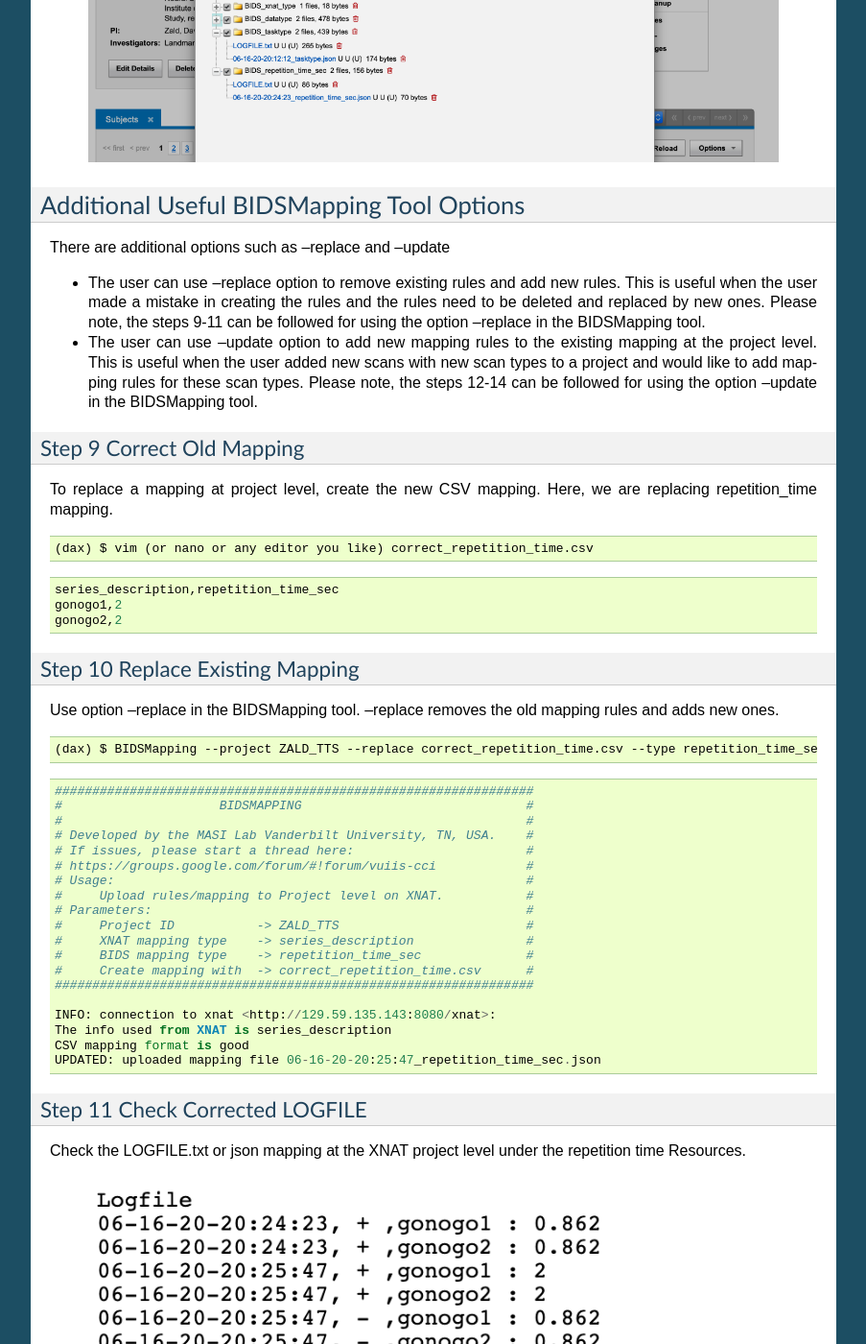
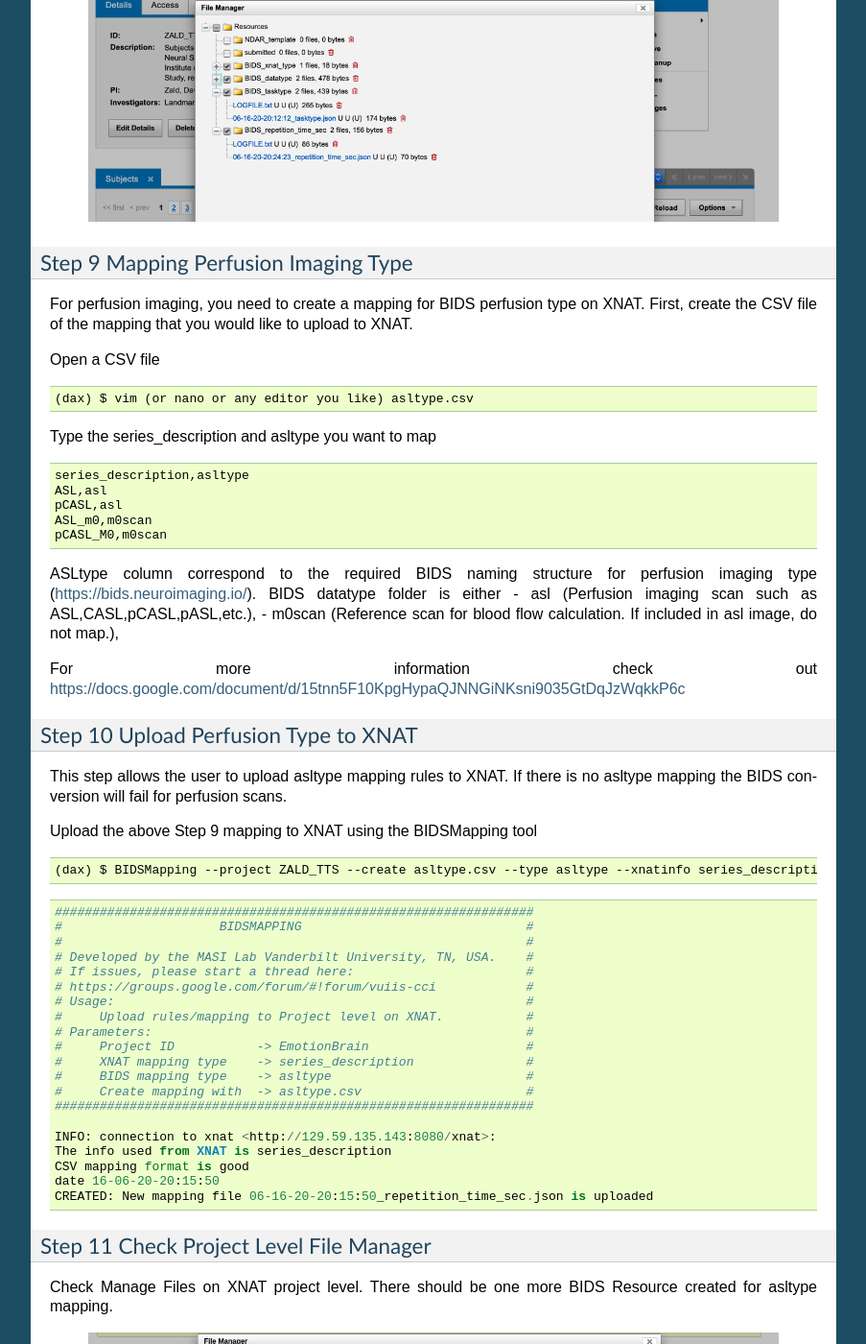
Before and after one commit to VUIIS/dax, a Sphinx documentation site: the page built from docs/BIDS_walkthrough.rst, in a window 1280 px wide and 1400 px high, scrolled down 4568 px. Shown: the whole window at 96% size, without its empty margins (198-1101 px from the left). Built offline with Sphinx 7.4.7, drawn with Linux system fonts in a browser that asks for light colours; some of the changed text lies outside the part shown.

Commit message:
Updated documentation on BIDS mapping to include perfusion imaging.

```diff
--- a/docs/BIDS_walkthrough.rst
+++ b/docs/BIDS_walkthrough.rst
@@ -22,13 +22,16 @@ Table of Contents
 6.  `Step 6 Mapping Repetition Time and Scans <#step-6-mapping-repetition-time-and-scans>`__
 7.  `Step 7 Upload Repetition Time Mapping to XNAT <#step-7-upload-repetition-time-mapping-to-xnat>`__
 8.  `Step 8 Check Project Level File Manager <#step-8-check-project-level-file-manager>`__
-9.  `Additional Useful BIDSMapping Tool Options <#additional-useful-bidsmapping-tool-options>`__
-10.  `Step 9 Correct Old Mapping <#step-9-correct-out-mapping>`__
-11. `Step 10 Replace Existing Mapping <#step-10-replace-existing-mapping>`__
-12. `Step 11 Check Corrected LOGFILE <#step-11-check-corrected-logfile>`__
-13. `Step 12 Add New Mapping <#step-12-add-new-mapping>`__
-14. `Step 13 Update Existing Mapping <#step-13-update-existing-mapping>`__
-15. `Step 14 Check Updated LOGFILE <#step-14-check-updated-logfile>`__
+9.  `Step 9 Mapping Perfusion Imaging Type <#step-9-bids-map-perfusion>`__
+10. `Step 10 Upload Perfusion Type to XNAT <#step-10-upload-asl-type>`__
+11. `Step 11 Check Project Level File Manager <#step-11-check-project-level-file-manager>`__
+12. `Additional Useful BIDSMapping Tool Options <#additional-useful-bidsmapping-tool-options>`__
+13. `Step 12 Correct Old Mapping <#step-12-correct-out-mapping>`__
+14. `Step 13 Replace Existing Mapping <#step-13-replace-existing-mapping>`__
+15. `Step 14 Check Corrected LOGFILE <#step-14-check-corrected-logfile>`__
+16. `Step 15 Add New Mapping <#step-15-add-new-mapping>`__
+17. `Step 16 Update Existing Mapping <#step-16-update-existing-mapping>`__
+18. `Step 17 Check Updated LOGFILE <#step-17-check-updated-logfile>`__
 
 
 ---------------------------------
@@ -231,6 +234,80 @@ Check Manage Files on XNAT project level. There should be two more BIDS Resource
 
         .. image:: images/BIDS_walkthrough/Step8.1.PNG
 
+-------------------------------------
+Step 9 Mapping Perfusion Imaging Type
+-------------------------------------
+
+For perfusion imaging, you need to create a mapping for BIDS perfusion type on XNAT. First, create the CSV file of the mapping that you would like to upload to XNAT.
+
+Open a CSV file
+
+::
+
+	(dax) $ vim (or nano or any editor you like) asltype.csv
+
+Type the series_description and asltype you want to map
+
+::
+
+	series_description,asltype
+	ASL,asl
+	pCASL,asl
+	ASL_m0,m0scan
+	pCASL_M0,m0scan
+
+
+ASLtype column correspond to the required BIDS naming structure for perfusion imaging type (https://bids.neuroimaging.io/). BIDS datatype folder is either
+- asl (Perfusion imaging scan such as ASL,CASL,pCASL,pASL,etc.),
+- m0scan (Reference scan for blood flow calculation. If included in asl image, do not map.),
+
+For more information check out https://docs.google.com/document/d/15tnn5F10KpgHypaQJNNGiNKsni9035GtDqJzWqkkP6c
+
+
+-------------------------------------
+Step 10 Upload Perfusion Type to XNAT
+-------------------------------------
+
+This step allows the user to upload asltype mapping rules to XNAT. If there is no asltype mapping the BIDS conversion will fail for perfusion scans.
+
+Upload the above Step 9 mapping to XNAT using the BIDSMapping tool
+
+::
+
+	(dax) $ BIDSMapping --project ZALD_TTS --create asltype.csv --type asltype --xnatinfo series_description
+
+::
+
+	################################################################
+	#                     BIDSMAPPING                              #
+	#                                                              #
+	# Developed by the MASI Lab Vanderbilt University, TN, USA.    #
+	# If issues, please start a thread here:                       #
+	# https://groups.google.com/forum/#!forum/vuiis-cci            #
+	# Usage:                                                       #
+	#     Upload rules/mapping to Project level on XNAT.           #
+	# Parameters:                                                  #
+	#     Project ID           -> EmotionBrain                     #
+        #     XNAT mapping type    -> series_description               #
+        #     BIDS mapping type    -> asltype		               #
+        #     Create mapping with  -> asltype.csv                      #
+	################################################################
+
+	INFO: connection to xnat <http://129.59.135.143:8080/xnat>:
+	The info used from XNAT is series_description
+	CSV mapping format is good
+	date 16-06-20-20:15:50
+	CREATED: New mapping file 06-16-20-20:15:50_repetition_time_sec.json is uploaded
+
+---------------------------------------
+Step 11 Check Project Level File Manager
+---------------------------------------
+
+Check Manage Files on XNAT project level. There should be one more BIDS Resource created for asltype mapping.
+
+        .. image:: images/BIDS_walkthrough/Step11.1.PNG
+
+
 Additional Useful BIDSMapping Tool Options
 ~~~~~~~~~~~~~~~~~~~~~~~~~~~~~~~~~~~~~~~~~~
 
@@ -290,15 +367,15 @@ Use option --replace in the BIDSMapping tool. --replace removes the old mapping
 	UPDATED: uploaded mapping file 06-16-20-20:25:47_repetition_time_sec.json
 
 -------------------------------
-Step 11 Check Corrected LOGFILE
+Step 14 Check Corrected LOGFILE
 -------------------------------
 
 Check the LOGFILE.txt or json mapping at the XNAT project level under the repetition time Resources.
 
-        .. image:: images/BIDS_walkthrough/Step11.1.PNG
+        .. image:: images/BIDS_walkthrough/Step14.1.PNG
 
 -----------------------
-Step 12 Add New Mapping
+Step 15 Add New Mapping
 -----------------------
 
 To update a mapping at project level, create the new CSV mapping. Here, we are updating repetition_time mapping.
@@ -317,7 +394,7 @@ To update a mapping at project level, create the new CSV mapping. Here, we are u
 	mid3,2
 
 --------------------------------
-Step 13 Update Existing Mapping
+Step 16 Update Existing Mapping
 --------------------------------
 
 Use option --update in the BIDSMapping tool. --update add the new mapping rules to the existing mapping rules.
```
Also changed, not shown: other parts of docs/BIDS_walkthrough.rst (+4 -4 lines), docs/images/BIDS_walkthrough/Step11.1.PNG, docs/images/BIDS_walkthrough/Step14.1.PNG, docs/images/BIDS_walkthrough/Step17.1.PNG (added).
